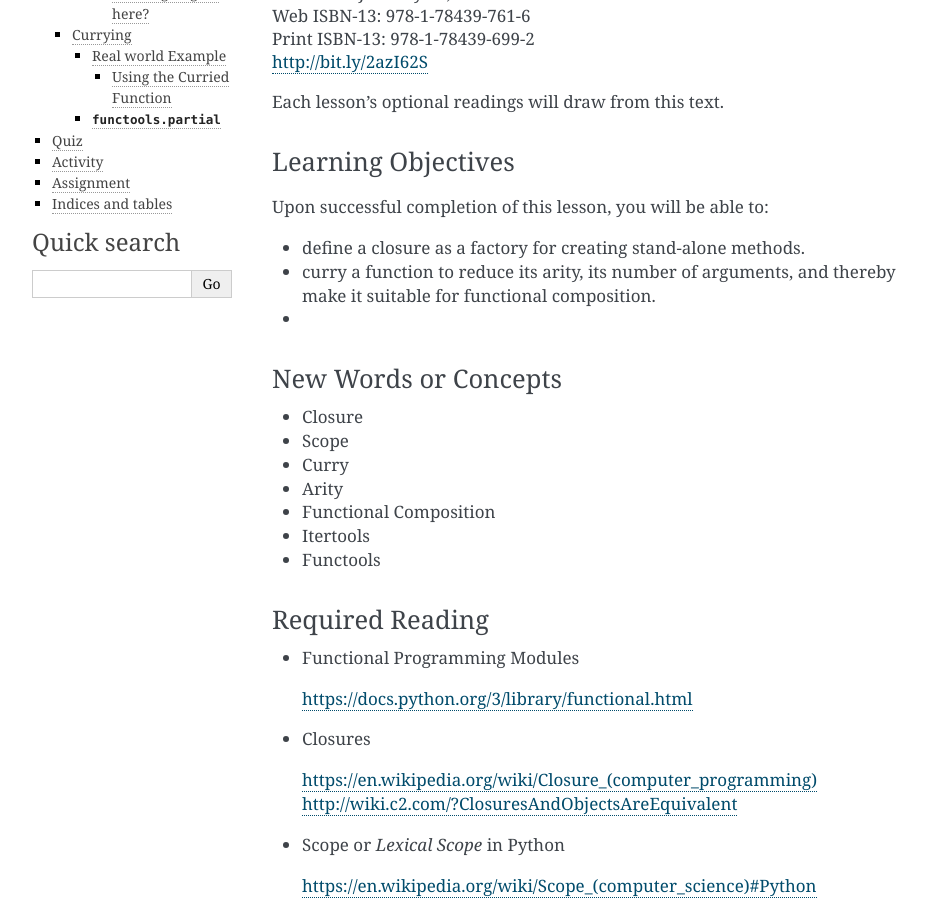
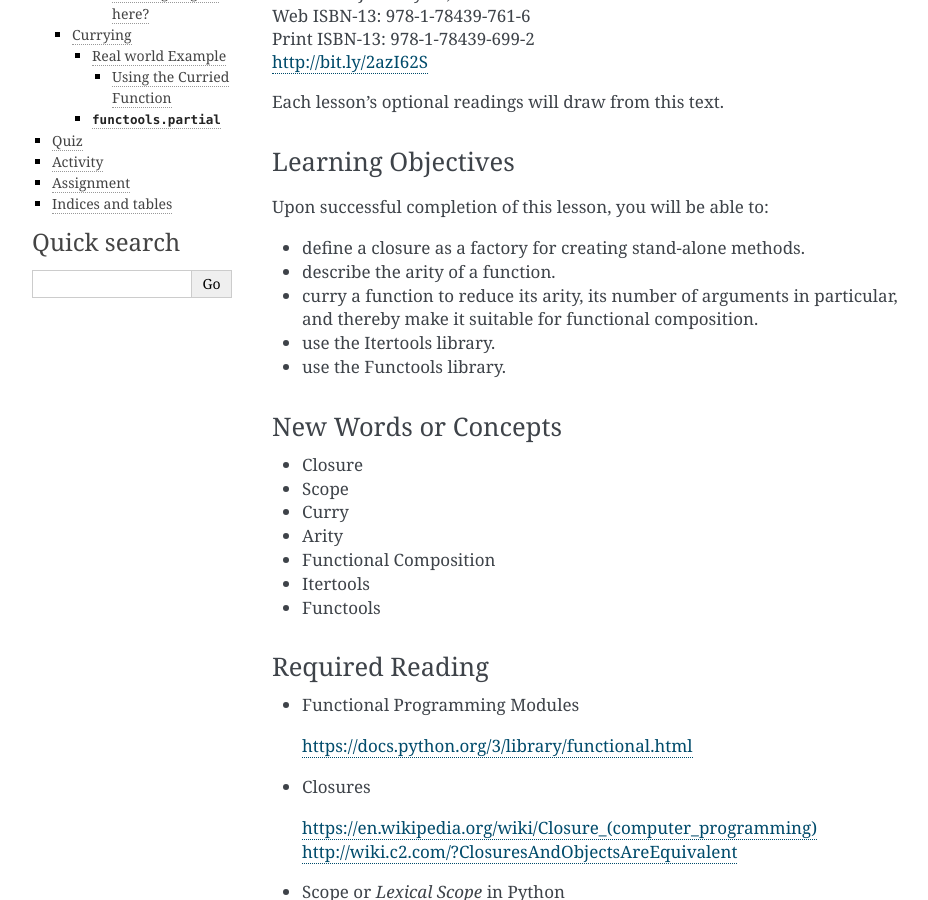
Before and after one commit to rriehle/FP3, a Sphinx documentation site: the page built from source/index.rst, in a window 1280 px wide and 900 px high, scrolled down 322 px. Shown: the whole window, without its empty margins (148-1076 px from the left). Built offline with Sphinx 7.4.7, drawn with Linux system fonts in a browser that asks for light colours.

Commit message:
objectives

```diff
--- a/source/index.rst
+++ b/source/index.rst
@@ -37,8 +37,10 @@ Learning Objectives
 Upon successful completion of this lesson, you will be able to:
 
 * define a closure as a factory for creating stand-alone methods.
-* curry a function to reduce its arity, its number of arguments, and thereby make it suitable for functional composition.
-*
+* describe the arity of a function.
+* curry a function to reduce its arity, its number of arguments in particular, and thereby make it suitable for functional composition.
+* use the Itertools library.
+* use the Functools library.
 
 
 New Words or Concepts
```
